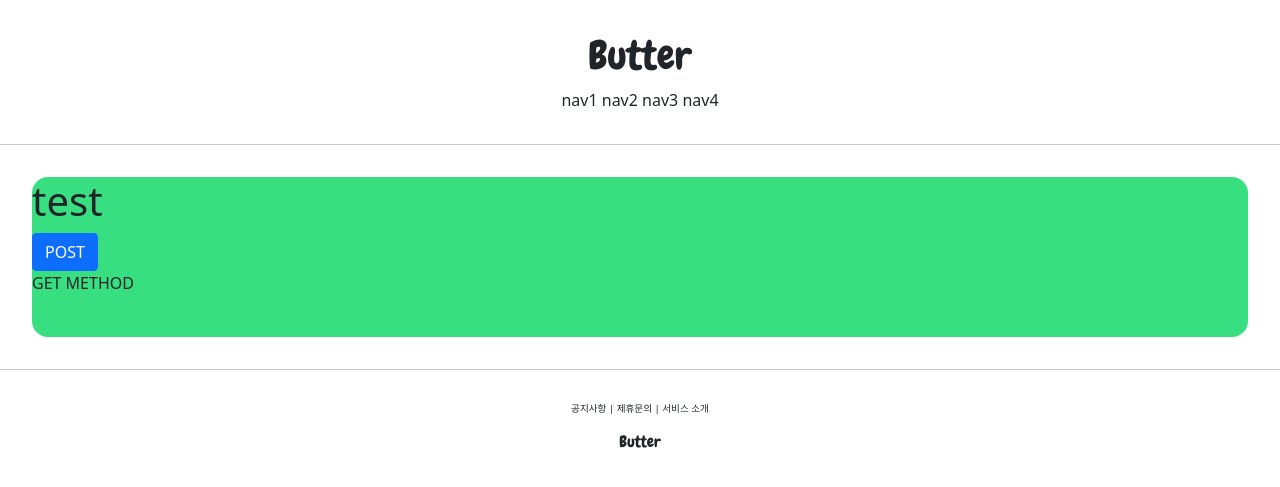
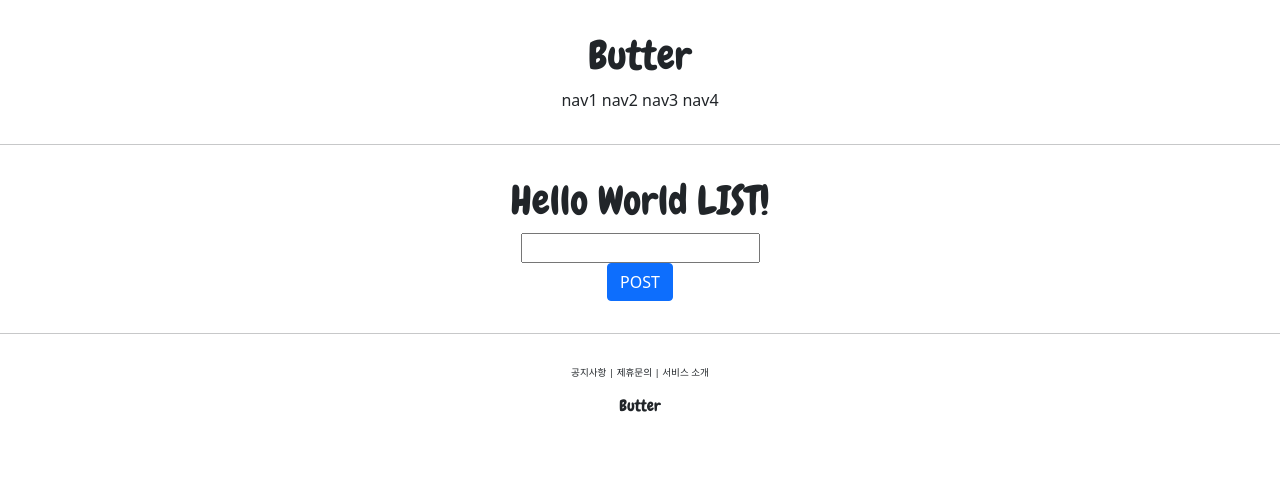
Before and after one commit to do-not-do-that/Shookiki2, a Django app: page /account/hello_world/ in a window 1280 px wide. Shown: the top 487 px of the page. Run offline with Django 3.2, Linux system fonts and the light colour scheme.

Commit message:
[ Modified ] POST 통신 & 데이터 DB 저장 TEST

```diff
--- a/accountapp/templates/accountapp/hello_world.html
+++ b/accountapp/templates/accountapp/hello_world.html
@@ -1,15 +1,26 @@
 {% extends 'base.html' %}
 
 {% block content %}
-    <div style="height: 10rem; background-color:#38df81; border-radius:1rem; margin:2rem;">
-        <h1>test</h1>
+    <div style=" border-radius:1rem; margin:2rem; text-align:center">
+        <h1 style="font-family: 'Chewy', cursive;">
+            Hello World LIST!
+        </h1>
 
         <form action="/account/hello_world/" method="post">
             {% csrf_token %}
-            <input type="submit" class="btn btn-primary" value="POST">
+            <div>
+                <input type="text" name="hello_world_input">
+            </div>
+            <div>
+                <input type="submit" class="btn btn-primary" value="POST">
+            </div>
 
         </form>
 
-        {{text}}
+        {% if hello_world_output %}
+        <h1>
+            {{hello_world_output}}
+        </h1>
+        {% endif %}
     </div>
 {% endblock %}
--- a/accountapp/views.py
+++ b/accountapp/views.py
@@ -2,10 +2,17 @@ from django.http import HttpResponse
 from django.shortcuts import render
 
 # Create your views here.
+from accountapp.models import HelloWorld
 
 
 def hello_world(request):
     if request.method=="POST":
-        return render(request, 'accountapp/hello_world.html',context={'text':'POST METHOD'})
+        temp = request.POST.get('hello_world_input')
+
+        new_hello_world = HelloWorld()
+        new_hello_world.text = temp
+        new_hello_world.save()
+
+        return render(request, 'accountapp/hello_world.html',context={'hello_world_output':temp})
     else:
         return render(request, 'accountapp/hello_world.html',context={'text':'GET METHOD'})
```
